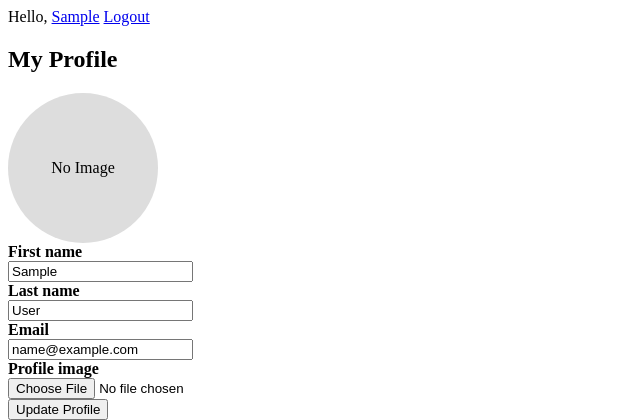
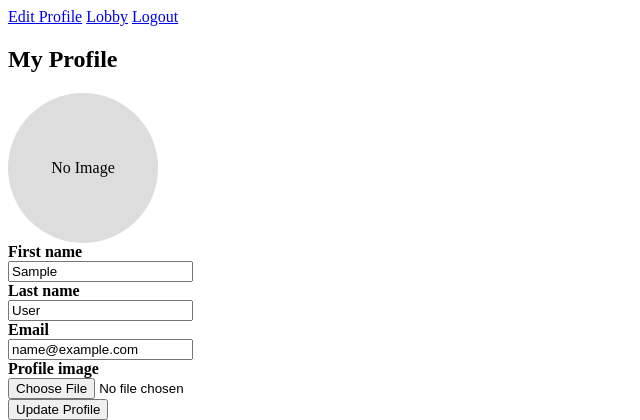
Before and after one commit to jtutor26/video_chat, a Django app: page /profile/ in a window 1280 px wide. Shown: the top 420 px of the page, without its empty margins (0-640 px from the left). Run offline with Django 5.2, Linux system fonts and the light colour scheme; the visitor is signed in with stand-in values (Sample User, id 1).

Commit message:
added lobby to navbar

```diff
--- a/config/templates/base.html
+++ b/config/templates/base.html
@@ -6,7 +6,8 @@
     <nav>
 
         {% if user.is_authenticated %}
-            <span>Hello, <a href="{% url 'profile' %}">{{ user.first_name }}</a></span> <!--NEED TO CHANGE THIS TO A 'Edit Account' BUTTON-->
+            <a href="{% url 'profile' %}">Edit Profile</a>
+            <a href="{%url 'lobby'%}">Lobby</a>
             <a href="{% url 'logout' %}">Logout</a>
         {% else %}
             <a href="{% url 'login' %}">Login</a>
```
